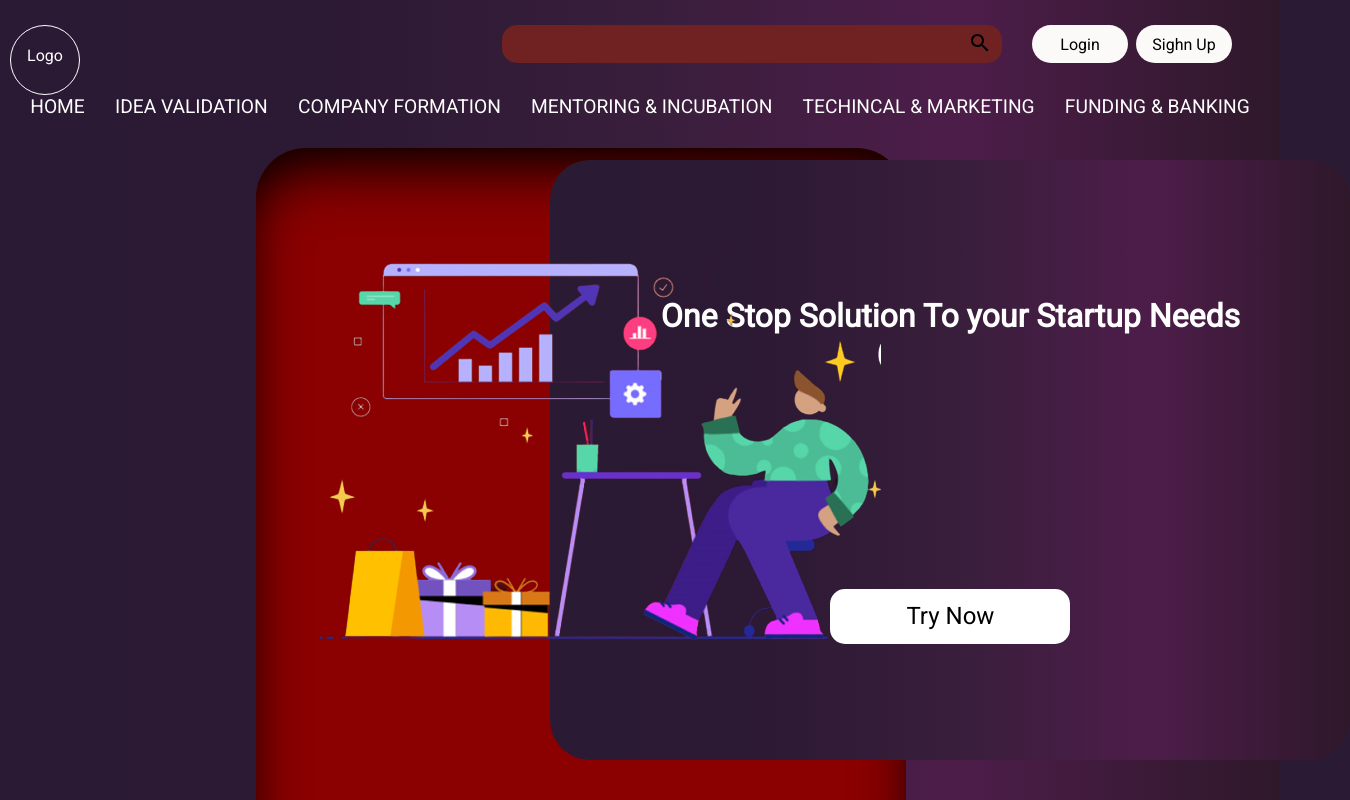
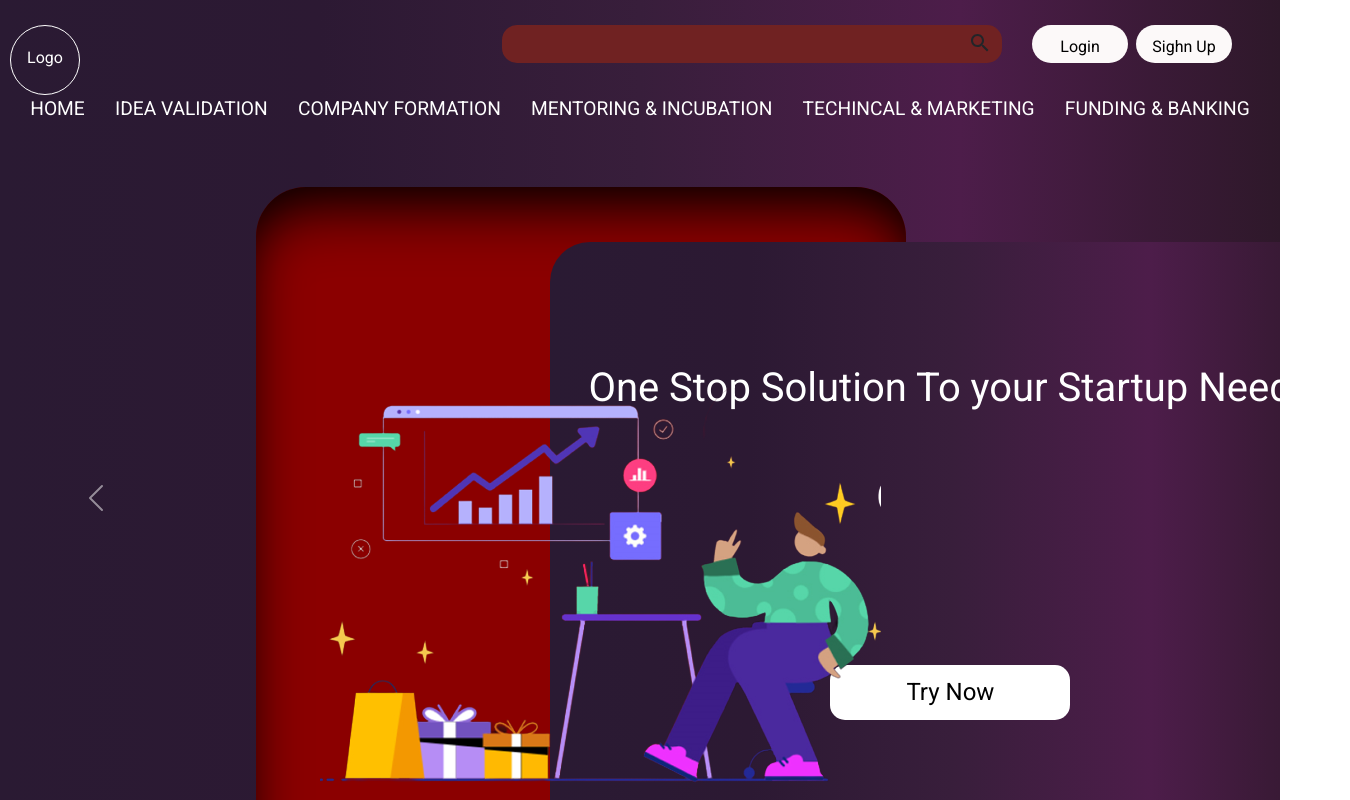
Before and after one commit to kanishkcs/intern-project-web1-doubtfree, a React (Create React App) app: page / in a window 1280 px wide. Shown: the top 800 px of the page, 1350 px wide, since content can reach past the window. Built offline with nearby package versions, Linux system fonts and the light colour scheme.

Commit message:
Added Slider

```diff
--- a/package.json
+++ b/package.json
@@ -10,7 +10,9 @@
     "@testing-library/jest-dom": "^5.16.5",
     "@testing-library/react": "^13.4.0",
     "@testing-library/user-event": "^13.5.0",
+    "bootstrap": "^5.2.3",
     "react": "^18.2.0",
+    "react-bootstrap": "^2.7.0",
     "react-dom": "^18.2.0",
     "react-router-dom": "^6.6.2",
     "react-scripts": "5.0.1",
--- a/src/App.js
+++ b/src/App.js
@@ -1,4 +1,4 @@
-import Carasoul from "./components/Carasoul";
+import Carasoul from "./components/Slider";
 import Navbar from "./components/Navbar";
 
 
--- a/src/components/Carasoul.jsx
+++ /dev/null
@@ -1,113 +0,0 @@
-import React from "react";
-import styled from "styled-components";
-import pic from "../assets/png.png"
-const Container = styled.div`
-
-
-`;
-
-const Div1 = styled.div`
-  position: relative;
-  top: 30px;
-  width: 650px;
-  height: 700px;
-  left: 20%;
-  box-shadow: rgba(0, 0, 0, 0.974) 0px 30px 60px -12px inset,
-    rgba(0, 0, 0, 0.3) 0px 18px 36px -18px inset;
-  background-color: darkred;
-  border-radius: 50px;
-  z-index: 1;
-  @media  (max-width: 500px){
-    width: 300px;
-    height: 470px;
-    font-size:auto;
-    left: 10%;
-  }
-`;
-const Div2 = styled.div`
-  position: absolute;
-  display: flex;
-  align-items: center;
-  justify-content: space-around;
-  flex-direction: column;
-  top: 20%;
-  width: 800px;
-  height: 600px;
-  left: 43%;
-  background-image: linear-gradient(
-    to right,
-    #2a1a33,
-    #2c1933,
-    #381e3b,
-    #4d1d4a,
-    #2e182a
-  );
-  word-wrap: break-word;
-  font-size: 1em;
-  border-radius: 40px;
-  z-index: 2;
-
-  @media  (max-width: 500px){
-
-    justify-content: center;
-    width: 250px;
-    height: 400px;
-   left: 16%;
-  }
-
-`;
-
-const Heading = styled.h1`
-  color: white;
-  @media  (max-width: 500px){
-    font-size: 15px;
-    word-wrap: break-word;
-    margin-left: 20px;
-  }
-`;
-
-const TryNow = styled.button`
-  font-size: 1.5em;
-  border-radius: 15px;
-  border: none;
-  background-color: #ffffff;
-  width: 30%;
-  height: 55px;
-
-  cursor: pointer;
-  &:hover {
-
-
-     }
-     @media  (max-width: 500px){
-    font-size: 1em;
-    width: 40%;
-  height: 30px;
-  }
-`;
-
-const Png = styled.img`
-    position: absolute;
-    top: 30%;
-    z-index: 3;
-    left: 25%;
-    @media  (max-width: 500px){
-       display: none;
-
-  }
-`
-const Carasoul = () => {
-  return (
-    <Container>
-      <Div1></Div1>
-      <Div2>
-        <Heading>One Stop Solution To your Startup Needs</Heading>
-        <TryNow>Try Now</TryNow>
-
-      </Div2>
-      <Png src={pic}/>
-    </Container>
-  );
-};
-
-export default Carasoul;
--- /dev/null
+++ b/src/components/Slider.jsx
@@ -0,0 +1,139 @@
+import React from "react";
+import styled from "styled-components";
+import pic from "../assets/png.png";
+import { useState, useEffect } from "react";
+import Carousel from "react-bootstrap/Carousel";
+
+
+const Container = styled.div`
+
+`;
+
+const Div1 = styled.div`
+  position: relative;
+  top: 15px;
+  width: 650px !important;
+  height: 700px !important;
+  left: 20%;
+  box-shadow: rgba(0, 0, 0, 0.974) 0px 30px 60px -12px inset,
+    rgba(0, 0, 0, 0.3) 0px 18px 36px -18px inset;
+  background-color: darkred;
+  border-radius: 50px;
+  z-index: 1;
+  @media (max-width: 500px) {
+    width: 300px !important;
+    height: 470px !important;
+    font-size: auto;
+    left: 10%;
+  }
+`;
+const Div2 = styled.div`
+  position: absolute;
+  display: flex;
+  align-items: center;
+  justify-content: space-around;
+  flex-direction: column;
+  top: 10%;
+  width: 800px;
+  height: 600px;
+  left: 43%;
+  background-image: linear-gradient(
+    to right,
+    #2a1a33,
+    #2c1933,
+    #381e3b,
+    #4d1d4a,
+    #2e182a
+  );
+  word-wrap: break-word;
+  font-size: 1em;
+  border-radius: 40px;
+  z-index: 2;
+
+  @media (max-width: 500px) {
+    justify-content: center;
+    width: 250px;
+    height: 400px;
+    left: 16%;
+  }
+`;
+
+const Heading = styled.h1`
+  color: white;
+  @media (max-width: 500px) {
+    font-size: 15px;
+    word-wrap: break-word;
+    margin-left: 20px;
+  }
+`;
+
+const TryNow = styled.button`
+  font-size: 1.5em;
+  border-radius: 15px;
+  border: none;
+  background-color: #ffffff;
+  width: 30%;
+  height: 55px;
+
+  cursor: pointer;
+  &:hover {
+  }
+  @media (max-width: 500px) {
+    font-size: 1em;
+    width: 40%;
+    height: 30px;
+  }
+`;
+
+const Png = styled.img`
+  position: absolute;
+  top: 30%;
+  z-index: 3;
+  left: 25%;
+  @media (max-width: 500px) {
+    display: none;
+  }
+`;
+const Slider = () => {
+
+
+  return (
+    <Carousel indicators={false} className="pt-5">
+      <Carousel.Item interval={3000}  >
+        <Container>
+          <Div1></Div1>
+          <Div2>
+            <Heading>One Stop Solution To your Startup Needs</Heading>
+            <TryNow>Try Now</TryNow>
+          </Div2>
+          <Png src={pic} />
+
+        </Container>
+      </Carousel.Item>
+      <Carousel.Item interval={3000}>
+        <Container >
+          <Div1></Div1>
+          <Div2>
+            <Heading>One Stop Solution To your Startup Needs</Heading>
+            <TryNow>Try Now</TryNow>
+          </Div2>
+          <Png src={pic} />
+
+        </Container>
+      </Carousel.Item>
+      <Carousel.Item interval={3000}>
+        <Container >
+          <Div1></Div1>
+          <Div2>
+            <Heading>One Stop Solution To your Startup Needs</Heading>
+            <TryNow>Try Now</TryNow>
+          </Div2>
+          <Png src={pic} />
+
+        </Container>
+      </Carousel.Item>
+    </Carousel>
+  );
+};
+
+export default Slider;
```
Also changed, not shown: src/index.js (+9 -7 lines), src/index.css (line endings or trailing spaces), 1 other file (tests, documents, lock files or other folders).
